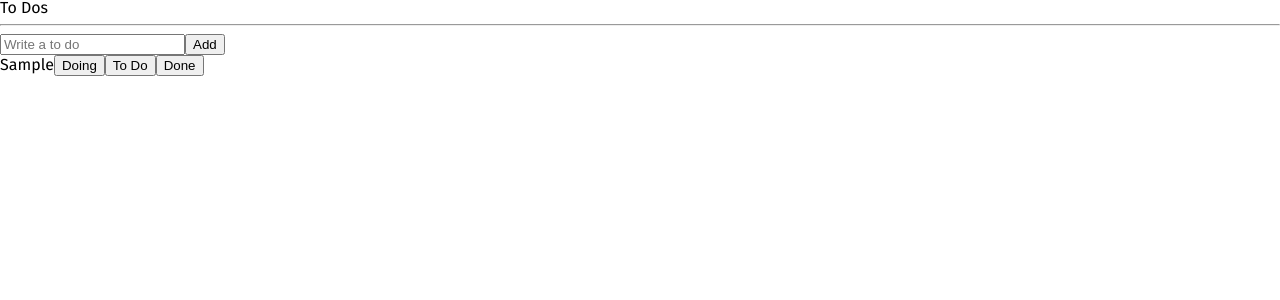
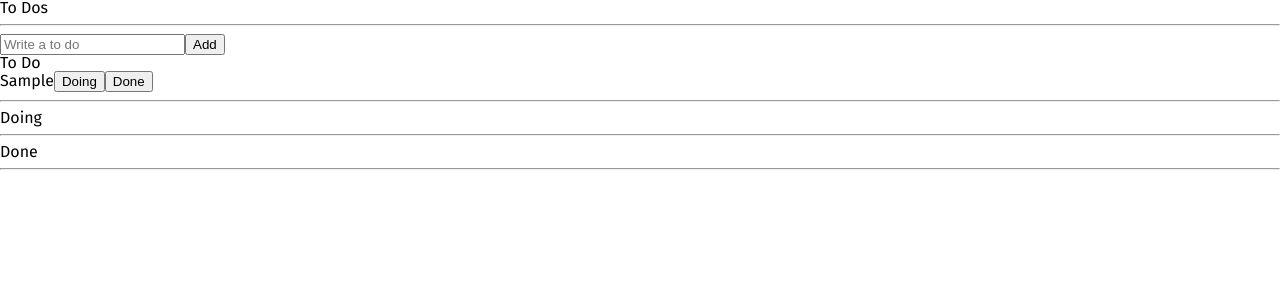
Before and after one commit to jjun990908/react-masterclass-todo, a React (Create React App) app: page / in a window 1280 px wide. Both pictures are taken after typing "Sample" into the empty fields and a click on the button "Add". Shown: the top 300 px of the page. Built offline with nearby package versions, Linux system fonts and the light colour scheme.

Commit message:
Using Selector

```diff
--- a/src/atoms.tsx
+++ b/src/atoms.tsx
@@ -1,4 +1,4 @@
-import { atom } from "recoil";
+import { atom, selector } from "recoil";
 
 export interface IToDo {
   text: string;
@@ -10,3 +10,15 @@ export const toDoState = atom<IToDo[]>({
   key: "toDo",
   default: [],
 });
+
+export const toDoSelector = selector({
+  key: "toDoSelector",
+  get: ({ get }) => {
+    const toDos = get(toDoState);
+    return [
+      toDos.filter((toDo) => toDo.category === "TO_DO"),
+      toDos.filter((toDo) => toDo.category === "DOING"),
+      toDos.filter((toDo) => toDo.category === "DONE"),
+    ];
+  },
+});
--- a/src/components/ToDo.tsx
+++ b/src/components/ToDo.tsx
@@ -1,12 +1,31 @@
-import { IToDo } from "../atoms";
+import { useSetRecoilState } from "recoil";
+import { IToDo, toDoState } from "../atoms";
 
-function ToDo({ text }: IToDo) {
+function ToDo({ text, category, id }: IToDo) {
+  const setToDos = useSetRecoilState(toDoState);
+  const onClick = (newCategory: IToDo["category"]) => {
+    setToDos((oldToDos) => {
+      const targetIndex = oldToDos.findIndex((toDo) => toDo.id === id);
+      const newToDo = { text, id, category: newCategory };
+      return [
+        ...oldToDos.slice(0, targetIndex),
+        newToDo,
+        ...oldToDos.slice(targetIndex + 1),
+      ];
+    });
+  };
   return (
     <li>
       <span>{text}</span>
-      <button>Doing</button>
-      <button>To Do</button>
-      <button>Done</button>
+      {category !== "DOING" && (
+        <button onClick={() => onClick("DOING")}>Doing</button>
+      )}
+      {category !== "TO_DO" && (
+        <button onClick={() => onClick("TO_DO")}>To Do</button>
+      )}
+      {category !== "DONE" && (
+        <button onClick={() => onClick("DONE")}>Done</button>
+      )}
     </li>
   );
 }
--- a/src/components/ToDoList.tsx
+++ b/src/components/ToDoList.tsx
@@ -1,20 +1,36 @@
 import { useRecoilValue } from "recoil";
-import { toDoState } from "../atoms";
+import { toDoSelector, toDoState } from "../atoms";
 import CreateToDo from "./CreateToDo";
 import ToDo from "./ToDo";
 
 function ToDoList() {
-  const toDos = useRecoilValue(toDoState);
+  const [toDo, doing, done] = useRecoilValue(toDoSelector);
   return (
     <div>
       <h1>To Dos</h1>
       <hr />
       <CreateToDo />
+      <h2>To Do</h2>
       <ul>
-        {toDos.map((toDo) => (
+        {toDo.map((toDo) => (
           <ToDo key={toDo.id} {...toDo} />
         ))}
       </ul>
+      <hr />
+      <h2>Doing</h2>
+      <ul>
+        {doing.map((toDo) => (
+          <ToDo key={toDo.id} {...toDo} />
+        ))}
+      </ul>
+      <hr />
+      <h2>Done</h2>
+      <ul>
+        {done.map((toDo) => (
+          <ToDo key={toDo.id} {...toDo} />
+        ))}
+      </ul>
+      <hr />
     </div>
   );
 }
```
